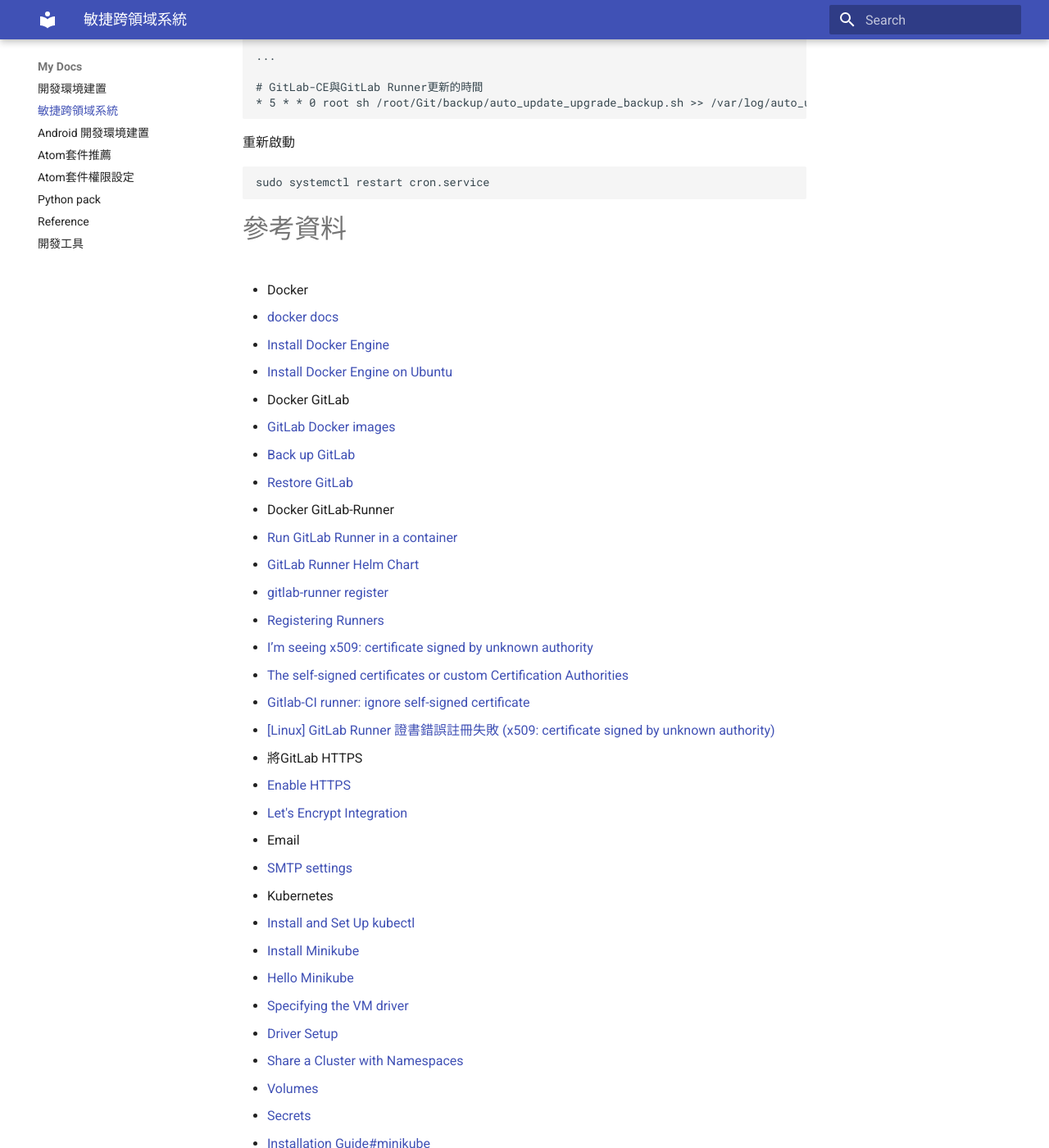
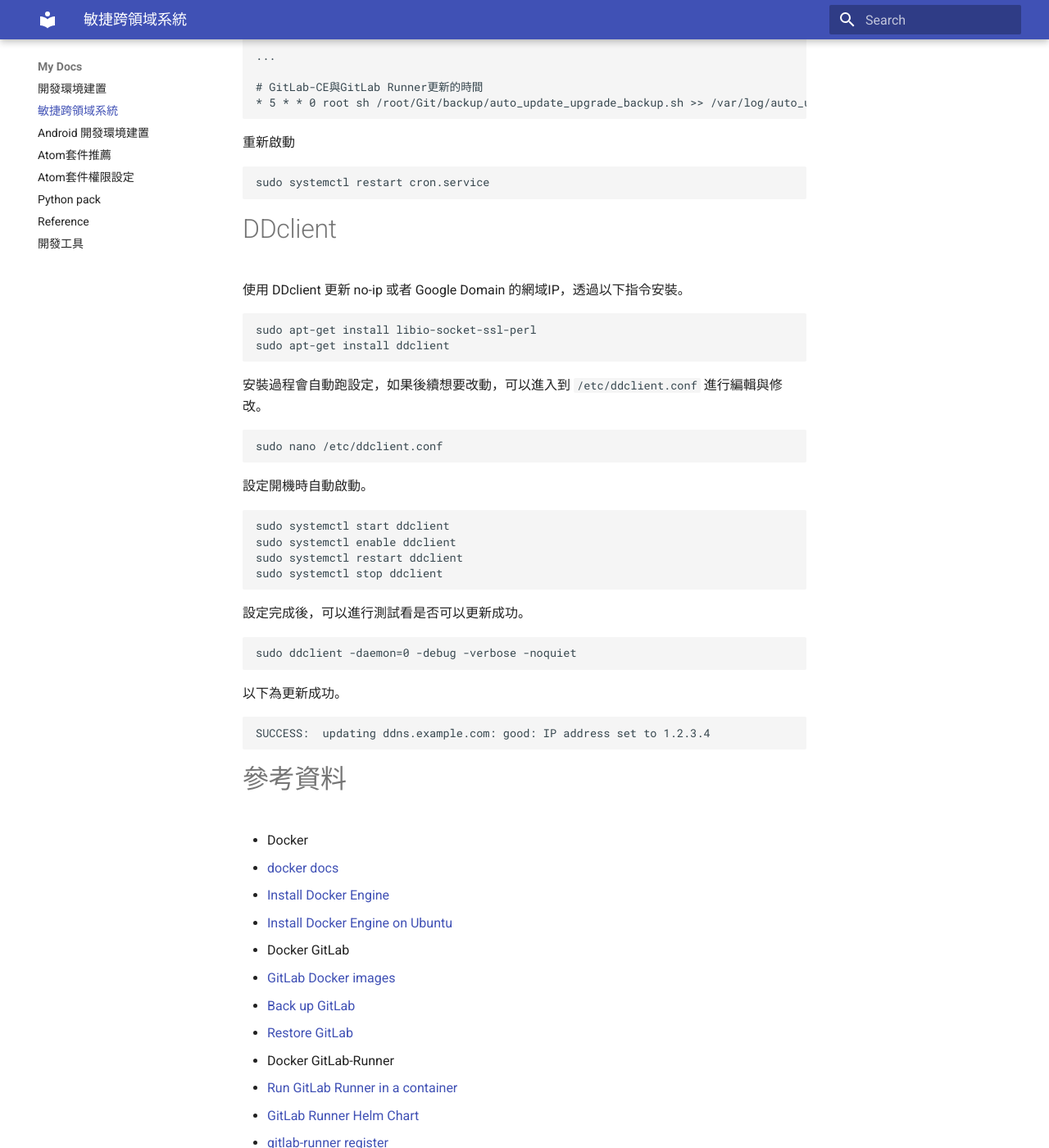
Before and after one commit to TSVS-Special-Topic-Group/Development-Environment-Build, an MkDocs documentation site: the page built from docs/agile-interdisciplinary-system.md, in a window 1280 px wide and 1400 px high, scrolled down 22904 px. Shown: the whole window at 82% size. Built offline with MkDocs 1.6.1 and Material for MkDocs 9.7.7, drawn with Linux system fonts in a browser that asks for light colours; some of the changed text lies outside the part shown.

Commit message:
Relate # ! 提交將加入有關設定與動作方式
修改項目:

模組:

````diff
--- a/docs/agile-interdisciplinary-system.md
+++ b/docs/agile-interdisciplinary-system.md
@@ -1025,6 +1025,41 @@
 sudo systemctl restart cron.service
 ```
 
+# DDclient
+使用 DDclient 更新 no-ip 或者 Google Domain 的網域IP，透過以下指令安裝。
+
+```
+sudo apt-get install libio-socket-ssl-perl
+sudo apt-get install ddclient
+```
+
+安裝過程會自動跑設定，如果後續想要改動，可以進入到 `/etc/ddclient.conf` 進行編輯與修改。
+
+```
+sudo nano /etc/ddclient.conf
+```
+
+設定開機時自動啟動。
+
+```
+sudo systemctl start ddclient
+sudo systemctl enable ddclient
+sudo systemctl restart ddclient
+sudo systemctl stop ddclient
+```
+
+設定完成後，可以進行測試看是否可以更新成功。
+
+```
+sudo ddclient -daemon=0 -debug -verbose -noquiet
+```
+
+以下為更新成功。
+
+```
+SUCCESS:  updating ddns.example.com: good: IP address set to 1.2.3.4
+```
+
 # 參考資料
 
 - Docker
@@ -1076,3 +1111,7 @@
 - 自動化備份
   - [第十六章、檔案伺服器之二： SAMBA 伺服器](http://linux.vbird.org/linux_server/0370samba.php)
   - [第十五章、例行性工作排程(crontab)](https://linux.vbird.org/linux_basic/centos7/0430cron.php)
+- 動態網域
+  - https://ddclient.net/
+  - https://blog.cre0809.com/archives/231
+  - https://support.google.com/domains/answer/6147083?authuser=0&hl=zh-Hant#zippy=%2C%E5%9C%A8%E9%96%98%E9%81%93%E4%B8%BB%E6%A9%9F%E6%88%96%E4%BC%BA%E6%9C%8D%E5%99%A8%E4%B8%AD%E8%A8%AD%E5%AE%9A%E7%94%A8%E6%88%B6%E7%AB%AF%E7%A8%8B%E5%BC%8F
````
